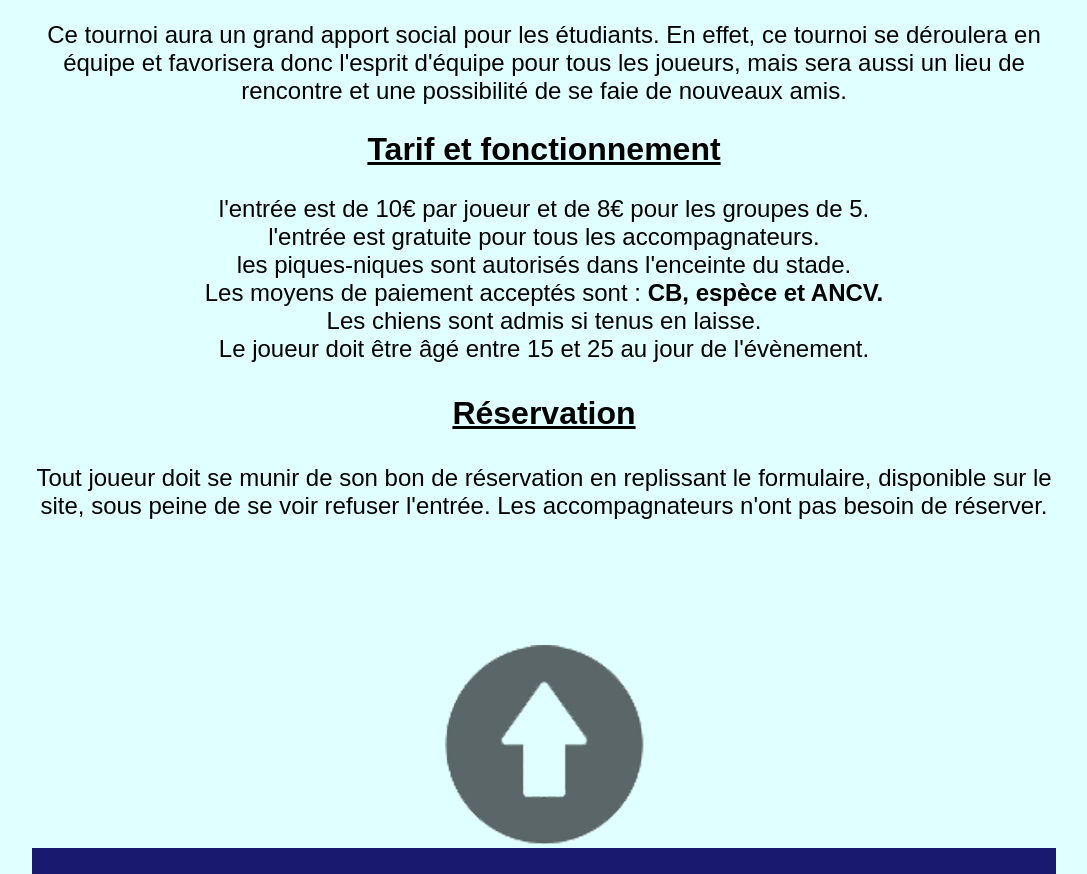
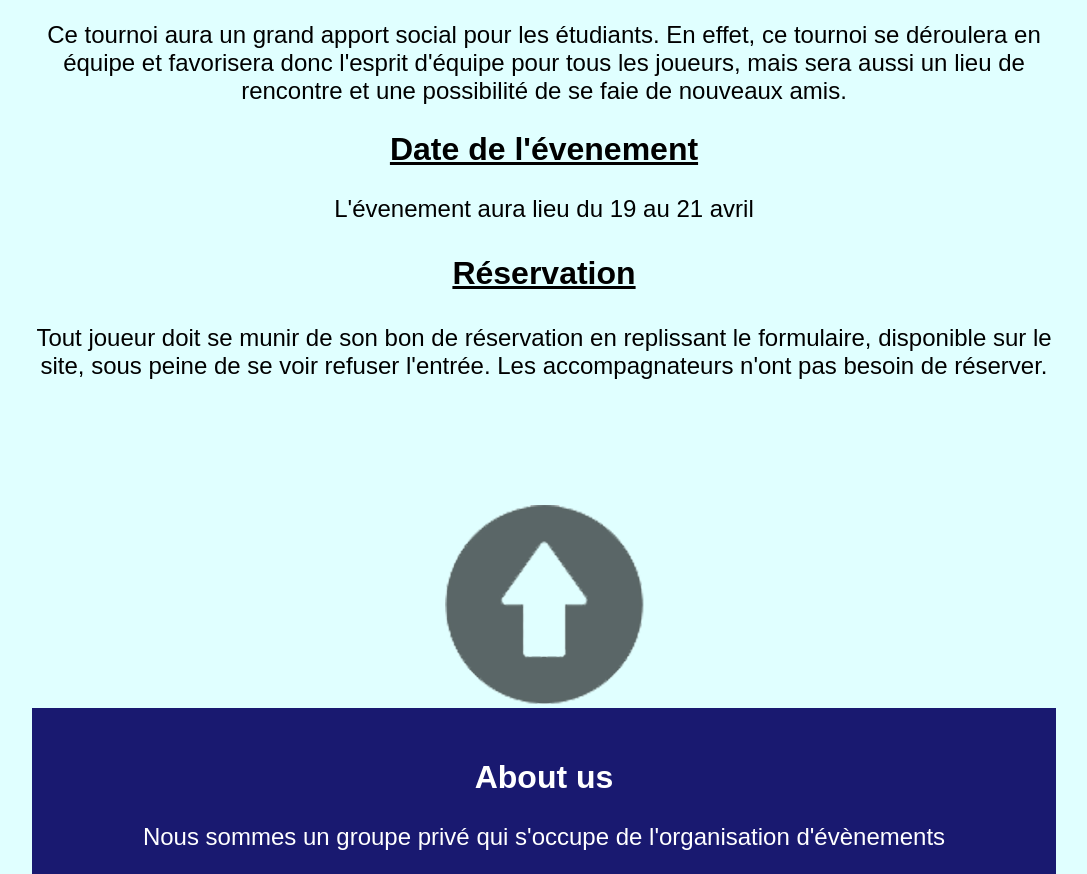
Before and after one commit to amaury-vial/Site-statique-sae-1.05, a plain HTML site: page index.html in a window 1280 px wide. Shown: the part 962-1836 px from the top of the page, without its empty margins (96-1183 px from the left). Drawn offline with Linux system fonts and the light colour scheme.

Commit message:
Update index.html

```diff
--- a/index.html
+++ b/index.html
@@ -37,13 +37,8 @@
     <p>Ce tournoi aura un grand apport social pour les étudiants. En effet, ce tournoi se déroulera en équipe et favorisera donc l'esprit d'équipe pour tous les joueurs,
     mais sera aussi un lieu de rencontre et une  possibilité de se faie de nouveaux amis.</p>
 
-    <h2><u><strong>Tarif et fonctionnement</strong></u></h2>
-    <p>l'entrée est de 10€ par joueur et de 8€ pour les groupes de 5.<br>
-    l'entrée est gratuite pour tous les accompagnateurs.<br>
-    les piques-niques sont autorisés dans l'enceinte du stade.<br>
-    Les moyens de paiement acceptés sont : <strong>CB, espèce et ANCV.</strong><br>
-    Les chiens sont admis si tenus en laisse.<br>
-    Le joueur doit être âgé entre 15 et 25 au jour de l'évènement.<br></p>
+    <h2><u><strong>Date de l'évenement</strong></u></h2>
+    <p>L'évenement aura lieu du 19 au 21 avril</p>
 
     <h3><u><strong>Réservation</strong></u></h3>
     <p>Tout joueur doit se munir de son bon de réservation en replissant le formulaire, disponible sur le site,
```
